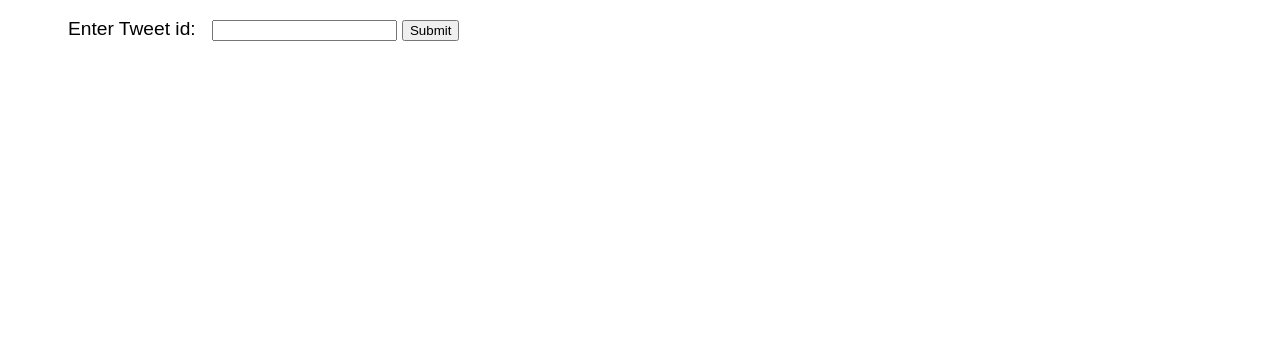
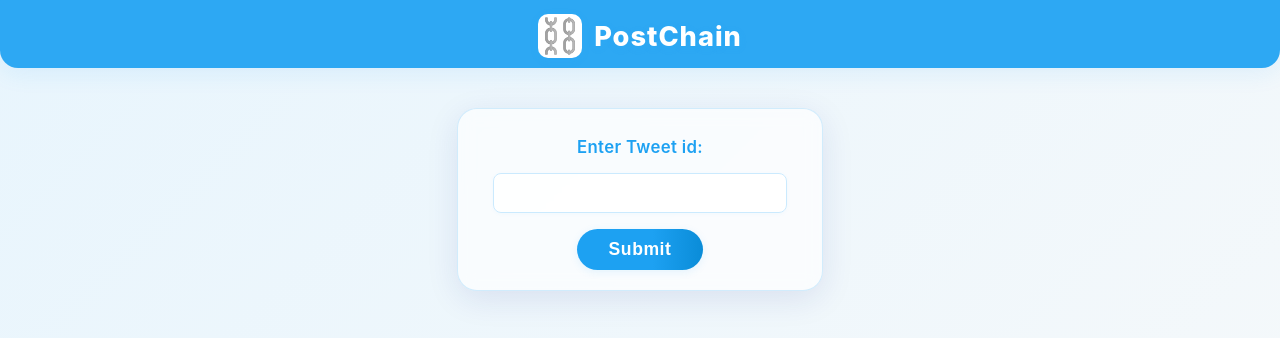
Before and after one commit to CarloCattano/PostChain, a website built with Vite: page frontend/index.html in a window 1280 px wide. Built offline with nearby package versions, Linux system fonts and the light colour scheme.

Commit message:
adding simple styling so it looks less basic but still basic, fast style :-)

```diff
--- a/frontend/index.html
+++ b/frontend/index.html
@@ -1,23 +1,9 @@
 <!doctype html>
 <html>
   <head>
-    <title>SNAPSHOT TWEET</title>
-    <style>
-      body {
-        padding: 10px 60px;
-        font-family: sans-serif;
-        font-size: 1.2rem;
-      }
-      #greeting {
-        margin: 10px auto;
-        padding: 10px 60px;
-        border: 1px solid #222;
-        font-size: 0.5rem;
-      }
-      #greeting:empty {
-        display: none;
-      }
-    </style>
+    <title>PostChain Snapshot Tweet</title>
+    <link rel="icon" type="image/png" href="assets/icon.png">
+    <link rel="stylesheet" href="styles.css">
     <script type="module">
       import { backend } from "declarations/backend";
 
@@ -30,9 +16,13 @@
     </script>
   </head>
   <body>
+    <div class="header">
+      <img src="assets/icon.png" alt="PostChain logo" />
+      <span class="header-title">PostChain</span>
+    </div>
     <main>
       <form>
-        <label for="name">Enter Tweet id: &nbsp;</label>
+        <label for="tweetID">Enter Tweet id:</label>
         <input id="tweetID" alt="tweet ID" type="text" />
         <button type="submit">Submit</button>
       </form>
--- /dev/null
+++ b/frontend/styles.css
@@ -0,0 +1,118 @@
+body {
+  background: linear-gradient(135deg, #e8f5fd 0%, #f7f9fa 100%);
+  color: #0f1419;
+  padding: 0;
+  margin: 0;
+  font-family: 'Inter', 'Segoe UI', 'Arial', sans-serif;
+  font-size: 1.1rem;
+  min-height: 100vh;
+  letter-spacing: 0.01em;
+}
+.header {
+  display: flex;
+  align-items: center;
+  gap: 12px;
+  background: rgba(29,161,242,0.92);
+  color: #fff;
+  padding: 14px 0 10px 0;
+  justify-content: center;
+  box-shadow: 0 4px 24px 0 rgba(29,161,242,0.10);
+  border-bottom-left-radius: 18px;
+  border-bottom-right-radius: 18px;
+  backdrop-filter: blur(6px);
+}
+.header img {
+  width: 40px;
+  height: 40px;
+  border-radius: 10px;
+  background: #fff;
+  padding: 2px;
+  box-shadow: 0 2px 8px rgba(29,161,242,0.10);
+}
+.header-title {
+  font-size: 1.7rem;
+  font-weight: 800;
+  letter-spacing: 1px;
+  text-shadow: 0 2px 8px rgba(29,161,242,0.10);
+}
+main {
+  display: flex;
+  flex-direction: column;
+  align-items: center;
+  margin-top: 40px;
+}
+form {
+  background: rgba(255,255,255,0.65);
+  border-radius: 20px;
+  box-shadow: 0 8px 32px 0 rgba(31, 38, 135, 0.10);
+  padding: 28px 32px 20px 32px;
+  display: flex;
+  flex-direction: column;
+  align-items: center;
+  gap: 16px;
+  min-width: 300px;
+  backdrop-filter: blur(8px);
+  border: 1.5px solid rgba(29,161,242,0.18);
+  transition: box-shadow 0.2s, border 0.2s;
+}
+form:hover, form:focus-within {
+  box-shadow: 0 12px 32px 0 rgba(29,161,242,0.18);
+  border: 1.5px solid #1da1f2;
+}
+label {
+  font-size: 1.05rem;
+  color: #1da1f2;
+  font-weight: 600;
+  letter-spacing: 0.02em;
+}
+input[type="text"] {
+  padding: 10px 16px;
+  border: 1.5px solid #cbeafe;
+  border-radius: 8px;
+  font-size: 1rem;
+  outline: none;
+  background: rgba(255,255,255,0.85);
+  transition: border 0.2s, box-shadow 0.2s;
+  box-shadow: 0 1px 4px rgba(29,161,242,0.04);
+  width: 260px;
+  max-width: 100%;
+}
+input[type="text"]:focus {
+  border: 2px solid #1a8cd8;
+  box-shadow: 0 2px 8px rgba(29,161,242,0.10);
+}
+button {
+  background: linear-gradient(90deg, #1da1f2 60%, #0a8cd8 100%);
+  color: #fff;
+  border: none;
+  border-radius: 999px;
+  padding: 10px 32px;
+  font-size: 1.1rem;
+  font-weight: 700;
+  cursor: pointer;
+  box-shadow: 0 2px 8px rgba(29,161,242,0.10);
+  transition: background 0.2s, box-shadow 0.2s, transform 0.1s;
+  letter-spacing: 0.03em;
+}
+button:hover, button:focus {
+  background: linear-gradient(90deg, #0a8cd8 60%, #1da1f2 100%);
+  box-shadow: 0 4px 16px rgba(29,161,242,0.18);
+  transform: translateY(-2px) scale(1.03);
+}
+#greeting {
+  margin: 32px auto 0 auto;
+  padding: 22px 32px;
+  border-radius: 18px;
+  background: rgba(232,245,253,0.85);
+  color: #0f1419;
+  border: 1.5px solid #1da1f2;
+  font-size: 1.08rem;
+  min-width: 300px;
+  box-shadow: 0 4px 24px 0 rgba(29,161,242,0.10);
+  word-break: break-word;
+  backdrop-filter: blur(6px);
+  transition: box-shadow 0.2s, border 0.2s;
+}
+#greeting:empty {
+  display: none;
+}
```
Also changed, not shown: frontend/assets/icon.png (added), frontend/dist/assets/icon.png (added).
